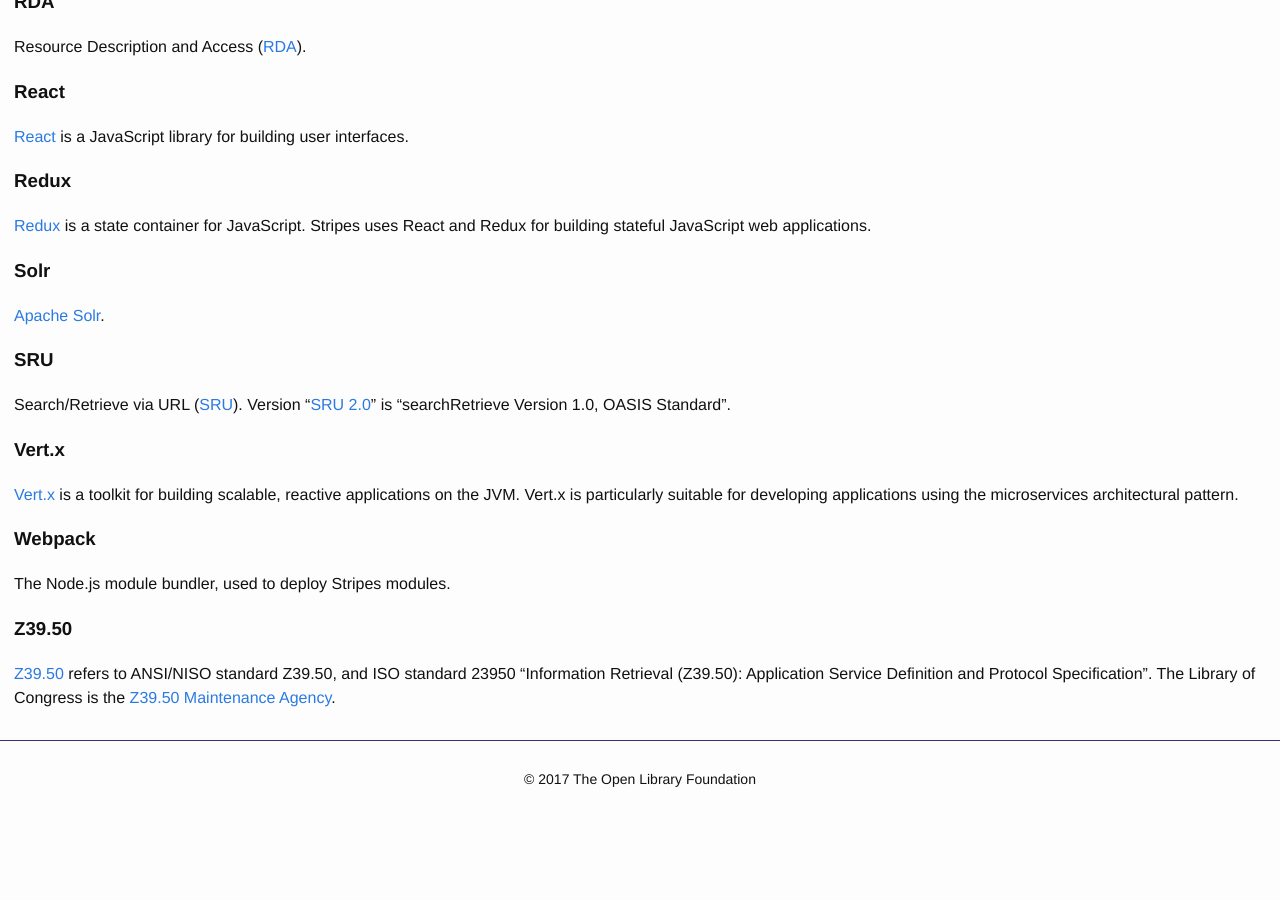
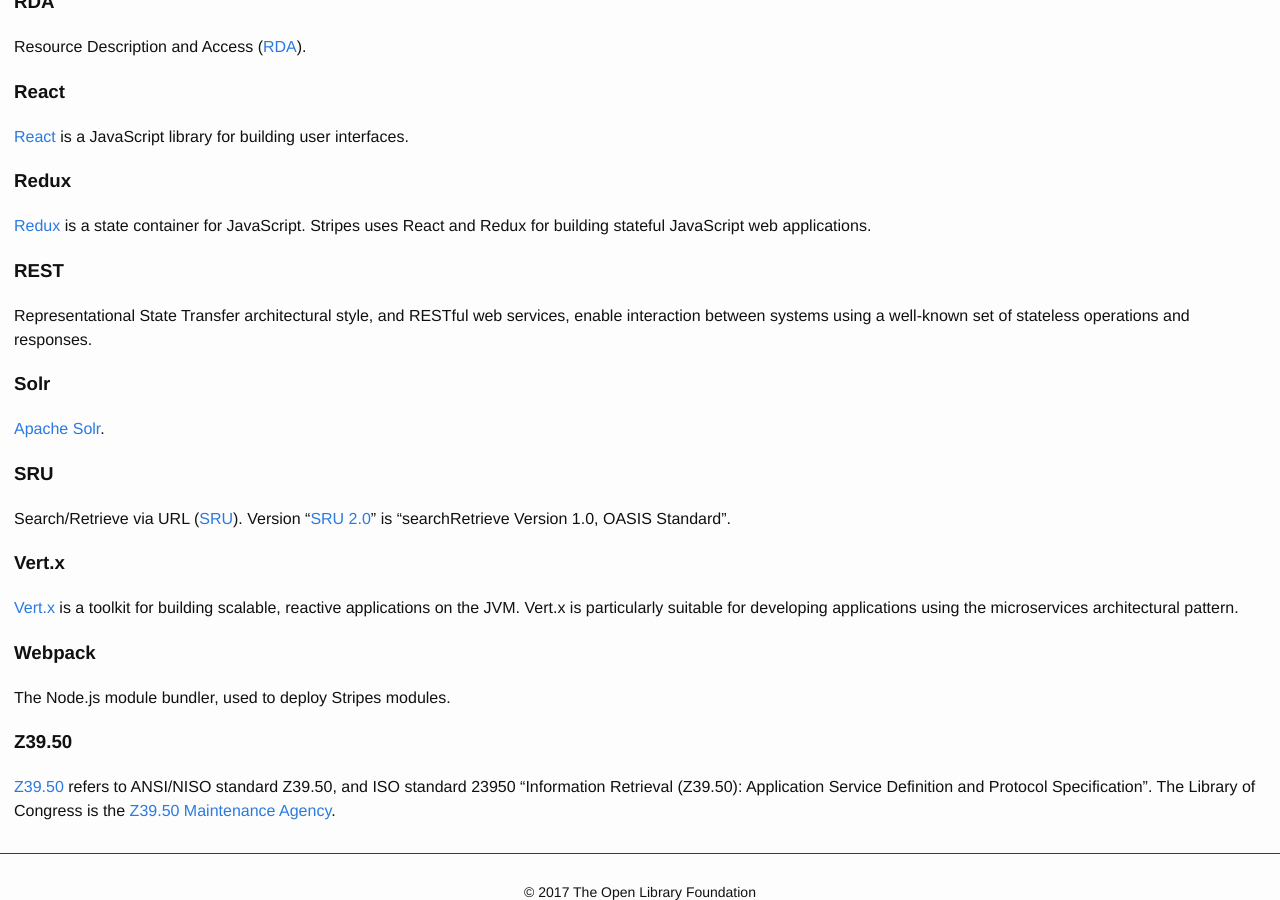
Before and after one commit to folio-org/folio-org.github.io, a Jekyll site: the page built from doc/glossary.md, in a window 1280 px wide and 900 px high, scrolled down 3263 px. Built offline with Jekyll 4.4.1, drawn with Linux system fonts in a browser that asks for light colours; nearby versions of some CDN libraries; before the commit the page ends 4081 px from its top, so only the background shows below that.

Commit message:
Add glossary term - REST

```diff
--- a/doc/glossary.md
+++ b/doc/glossary.md
@@ -207,6 +207,10 @@
 JavaScript. Stripes uses React and Redux for building stateful
 JavaScript web applications.
 
+### REST
+
+Representational State Transfer architectural style, and RESTful web services, enable interaction between systems using a well-known set of stateless operations and responses.
+
 ### Solr
 
 [Apache Solr](https://en.wikipedia.org/wiki/Apache_Solr).
```
